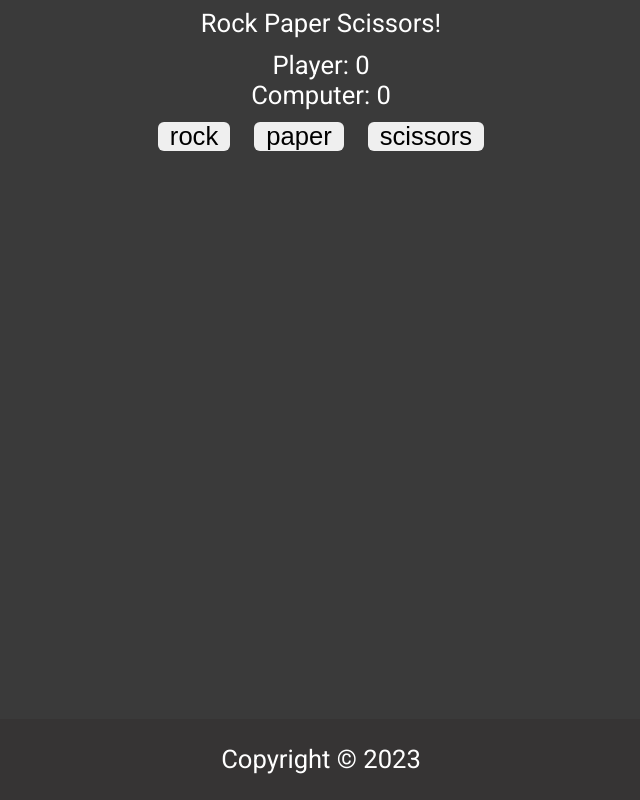
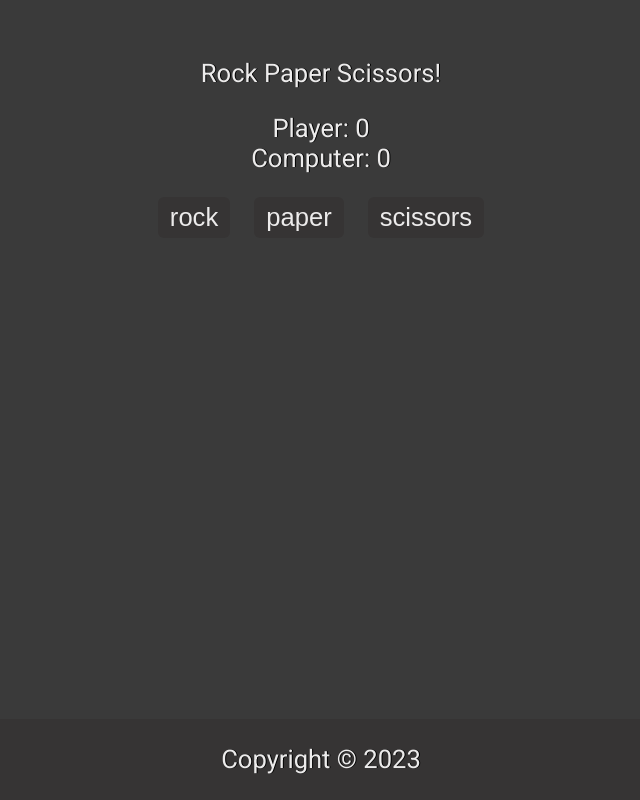
Before and after one commit to HenryNascimentoSilva/JavaScript, a plain HTML site: page index.html in a window 1280 px wide. Shown: the whole page, without its empty margins (319-959 px from the left). Drawn offline with Linux system fonts and the light colour scheme.

Commit message:
monday left me broken

```diff
--- a/index.html
+++ b/index.html
@@ -13,12 +13,16 @@
   <body>
     <div class="container">
       <div class="results-container">
-        <div class="results">Rock Paper Scissors!</div>
+        <div class="results">
+          <p class="title">Rock Paper Scissors!</p>
+        </div>
         <div class="player-points">
-          Player: <span id="player-score">0</span>
+          <span>Player: </span>
+          <span id="player-score">0</span>
         </div>
         <div class="computer-points">
-          Computer: <span id="computer-score">0</span>
+          <span>Computer: </span>
+          <span id="computer-score">0</span>
         </div>
       </div>
       <div class="button-container">
--- a/index.js
+++ b/index.js
@@ -46,7 +46,7 @@ function playRound(playerSelection, computerSelection) {
 const playerScore = document.getElementById("player-score");
 const computerScore = document.getElementById("computer-score");
 const buttons = document.querySelectorAll("button");
-const results = document.querySelector('.results');
+const results = document.querySelector('.title');
 
 buttons.forEach((button) => {
   button.addEventListener("click", () => {
--- a/styles.css
+++ b/styles.css
@@ -1,7 +1,8 @@
 body {
     background-color: rgb(58, 58, 58);
-    color: white;
+    color: rgb(236, 235, 235);
     font-size: 2vw;
+    text-shadow: 1px 0 black;
     font-family: 'Roboto', sans-serif;
 }
 
@@ -16,11 +17,13 @@ body {
     justify-content: center;
     align-items: center;
     flex-direction:column;
-    margin-bottom: 12px;
+    margin: 24px;
 }
 
 .results {
-    margin-bottom: 12px;
+    display: flex;
+    text-align: center;
+    justify-content: center;
 }
 
 .button-container {
@@ -29,11 +32,13 @@ body {
 }
 
 button {
+    background-color:rgb(54, 52, 52);
     font-size: 2vw;
     border: none;
     border-radius: 6px;
-    padding: 0px 12px;
+    padding: 6px 12px;
     margin: 0px 12px;
+    color: rgb(236, 235, 235);
 }
 
 .footer {
```
